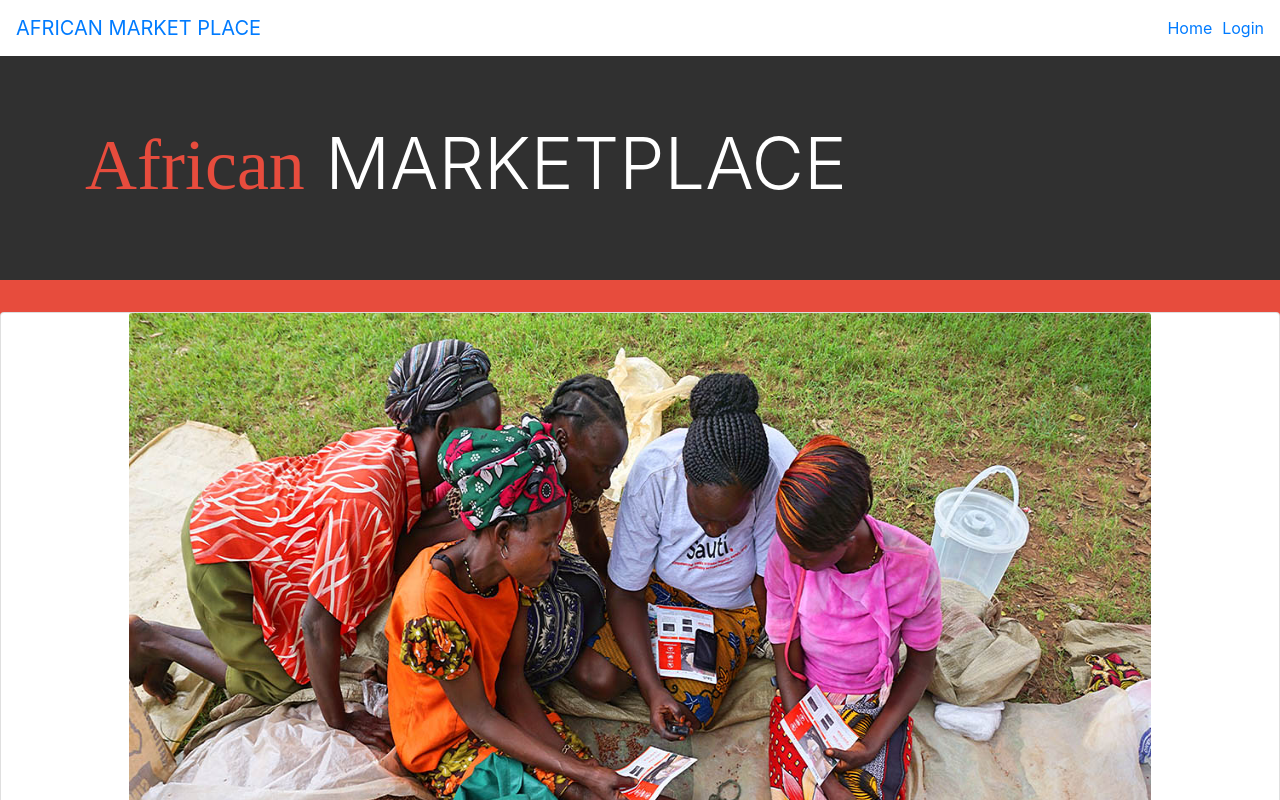
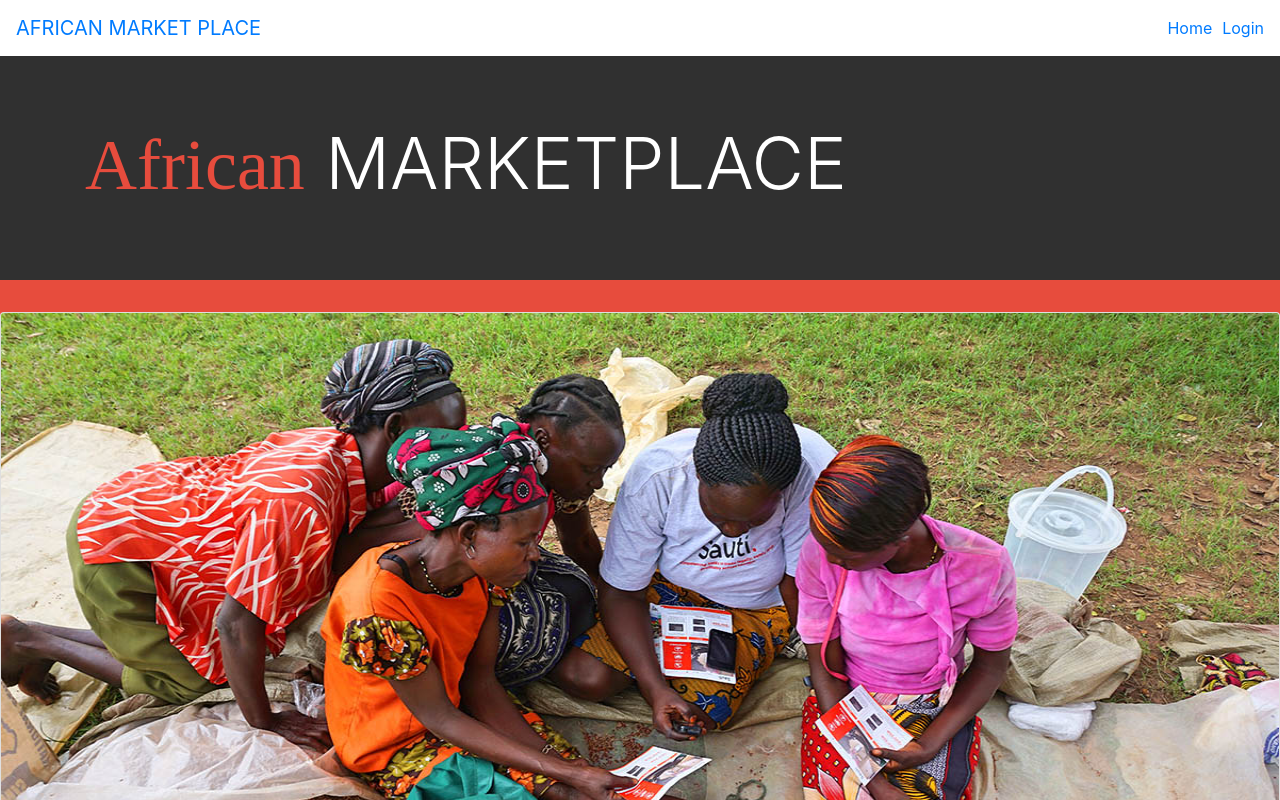
Before and after one commit to andrecolon/front-end, a React (Create React App) app in the folder client/a-marketplace/: page / in a window 1280 px wide. Shown: the top 800 px of the page. Built offline with nearby package versions, Linux system fonts and the light colour scheme.

Commit message:
home changes

```diff
--- a/client/a-marketplace/src/App.js
+++ b/client/a-marketplace/src/App.js
@@ -50,7 +50,7 @@ const App = () => {
 
        <Route exact path = '/'>
        <Card>
-        <CardImg style = {{width:'80%', margin:'0 auto', height:'800px'}} src={require ('./assets/img3.jpg')}/>
+        <CardImg style = {{width:'100%', margin:'0 auto', height:'800px'}} src={require ('./assets/img3.jpg')}/>
         </Card>
         </Route>
             </div>
```
